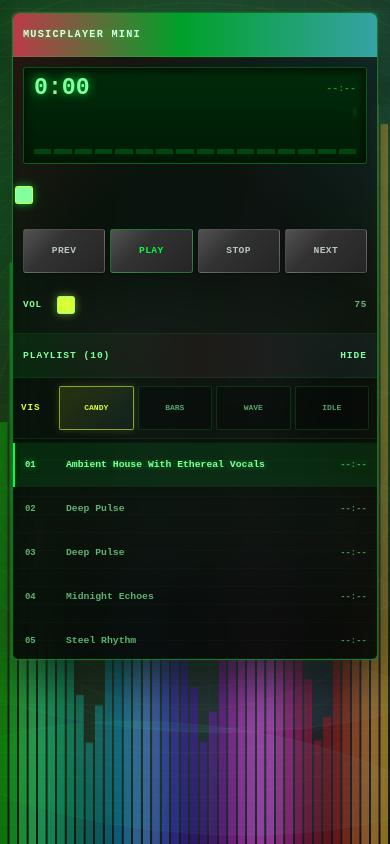
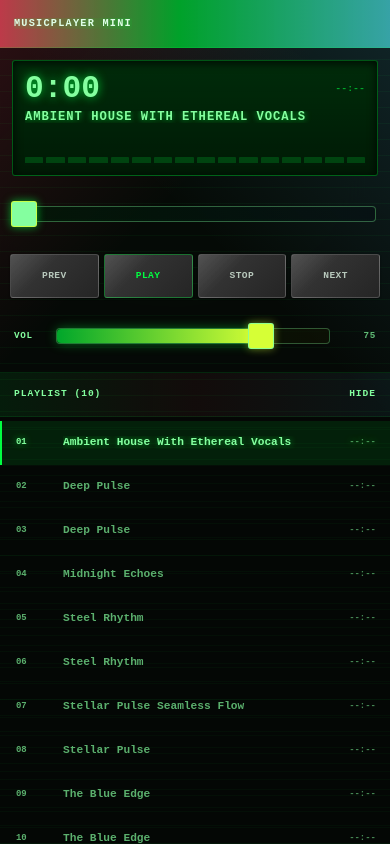
Before and after one commit to tompat1/musicplayer, a React (Vite) app: page / in a window 390 px wide. Built offline with nearby package versions, Linux system fonts and the light colour scheme.

Commit message:
feat: enhance Slider and winamp components with improved responsiveness and touch handling

```diff
--- a/src/components/AudioPlayer.jsx
+++ b/src/components/AudioPlayer.jsx
@@ -51,10 +51,12 @@ function DurationProbe({ track, onDuration }) {
 function Slider({ label, value, onChange }) {
   const sliderRef = useRef(null);
   const activePointerId = useRef(null);
+  const thumbValue = clamp(value, 0.025, 0.975);
 
   const updateValue = useCallback(
     (event) => {
       const rect = sliderRef.current.getBoundingClientRect();
+      if (!rect.width) return;
       onChange(clamp((event.clientX - rect.left) / rect.width, 0, 1));
     },
     [onChange],
@@ -78,21 +80,38 @@ function Slider({ label, value, onChange }) {
           updateValue(event);
         }}
         onPointerMove={(event) => {
+          event.preventDefault();
           if (activePointerId.current === event.pointerId) updateValue(event);
         }}
         onPointerUp={(event) => {
-          if (activePointerId.current === event.pointerId) activePointerId.current = null;
+          if (activePointerId.current === event.pointerId) {
+            activePointerId.current = null;
+            if (event.currentTarget.hasPointerCapture(event.pointerId)) {
+              event.currentTarget.releasePointerCapture(event.pointerId);
+            }
+          }
         }}
         onPointerCancel={(event) => {
-          if (activePointerId.current === event.pointerId) activePointerId.current = null;
+          if (activePointerId.current === event.pointerId) {
+            activePointerId.current = null;
+            if (event.currentTarget.hasPointerCapture(event.pointerId)) {
+              event.currentTarget.releasePointerCapture(event.pointerId);
+            }
+          }
         }}
         onKeyDown={(event) => {
-          if (event.key === 'ArrowLeft') onChange(clamp(value - 0.02, 0, 1));
-          if (event.key === 'ArrowRight') onChange(clamp(value + 0.02, 0, 1));
+          if (event.key === 'ArrowLeft') {
+            event.preventDefault();
+            onChange(clamp(value - 0.02, 0, 1));
+          }
+          if (event.key === 'ArrowRight') {
+            event.preventDefault();
+            onChange(clamp(value + 0.02, 0, 1));
+          }
         }}
       >
         <span className="slider-fill" style={{ width: `${value * 100}%` }} />
-        <span className="slider-thumb" style={{ left: `${value * 100}%` }} />
+        <span className="slider-thumb" style={{ left: `${thumbValue * 100}%` }} />
       </div>
     </div>
   );
@@ -813,6 +832,7 @@ export default function AudioPlayer({ tracks = [] }) {
   }, [isMinimized, next, previous, restoreFullPlayer, togglePlay]);
 
   const onMiniTitlePointerDown = useCallback((event) => {
+    if (isMobile) return;
     if (event.target.tagName === 'BUTTON') return;
     event.currentTarget.setPointerCapture(event.pointerId);
     event.preventDefault();
@@ -824,7 +844,7 @@ export default function AudioPlayer({ tracks = [] }) {
     miniDragging.current = true;
     setIsDraggingMini(true);
     setDocked(null);
-  }, []);
+  }, [isMobile]);
 
   const onMiniTitlePointerMove = useCallback((event) => {
     if (!miniDragging.current) return;
@@ -881,7 +901,7 @@ export default function AudioPlayer({ tracks = [] }) {
 
       {isMinimized ? (
         <>
-          <VisualMode track={currentTrack} playing={isPlaying} audioRef={audioRef} visualMode={visualMode} />
+          {!isMobile && <VisualMode track={currentTrack} playing={isPlaying} audioRef={audioRef} visualMode={visualMode} />}
           {docked ? (
             <DockedMiniHandle
               side={docked}
--- a/src/styles.css
+++ b/src/styles.css
@@ -1112,11 +1112,15 @@ h1 {
 .slider-field {
   display: flex;
   align-items: center;
+  width: 100%;
   min-height: 24px;
 }
 
 .slider-track {
   position: relative;
+  flex: 1;
+  width: 100%;
+  min-width: 0;
   height: 14px;
   cursor: pointer;
   touch-action: none;
@@ -1467,6 +1471,10 @@ h1 {
 }
 
 @media (max-width: 760px) {
+  body {
+    overflow: hidden;
+  }
+
   .player-shell {
     width: min(100% - 20px, 680px);
     padding: 10px 0;
@@ -1474,6 +1482,7 @@ h1 {
 
   .player-shell.is-minimized {
     width: 100%;
+    height: 100dvh;
     padding: 0;
   }
 
@@ -1482,31 +1491,68 @@ h1 {
   }
 
   .visual-mode {
-    min-height: 100dvh;
-    padding: 6vh 14px calc(14px + env(safe-area-inset-bottom));
-  }
-
-  .visual-title {
-    width: min(100% - 24px, 560px);
-  }
-
-  .visual-title h1 {
-    font-size: clamp(2.8rem, 17vw, 5.6rem);
+    display: none;
   }
 
   .winamp-mini {
-    top: max(12px, env(safe-area-inset-top));
-    left: 12px;
-    width: calc(100vw - 24px);
-    max-height: calc(100dvh - 24px - env(safe-area-inset-top) - env(safe-area-inset-bottom));
-    overflow-y: auto;
+    inset: 0;
+    display: flex;
+    flex-direction: column;
+    width: 100vw;
+    height: 100dvh;
+    max-height: none;
+    overflow: hidden;
     -webkit-overflow-scrolling: touch;
     overscroll-behavior: contain;
+    border: 0;
+    border-radius: 0;
+    background:
+      linear-gradient(135deg, rgba(255, 51, 92, 0.16), transparent 30%),
+      linear-gradient(225deg, rgba(88, 215, 255, 0.14), transparent 34%),
+      repeating-linear-gradient(0deg, rgba(0, 255, 65, 0.045) 0 1px, transparent 1px 16px),
+      rgba(6, 10, 7, 0.98);
   }
 
   .winamp-titlebar {
-    min-height: 44px;
-    padding: 9px 10px;
+    flex: 0 0 auto;
+    min-height: calc(48px + env(safe-area-inset-top));
+    padding: calc(9px + env(safe-area-inset-top)) 14px 9px;
+    cursor: default;
+    touch-action: auto;
+    border-radius: 0;
+  }
+
+  .winamp-titlebar:active {
+    cursor: default;
+  }
+
+  .winamp-lcd {
+    flex: 0 0 auto;
+    margin: 12px 12px 0;
+    padding: 12px;
+  }
+
+  .winamp-time-row strong {
+    font-size: clamp(1.7rem, 8vw, 2.35rem);
+  }
+
+  .winamp-marquee {
+    font-size: 0.76rem;
+  }
+
+  .winamp-marquee span {
+    overflow: hidden;
+    padding-left: 0;
+    text-overflow: ellipsis;
+  }
+
+  .winamp-marquee span[data-playing="true"] {
+    animation: none;
+  }
+
+  .winamp-seek {
+    flex: 0 0 auto;
+    padding: 12px 14px 6px;
   }
 
   .winamp-controls button,
@@ -1517,38 +1563,65 @@ h1 {
 
   .winamp-volume {
     grid-template-columns: 34px minmax(0, 1fr) 38px;
+    flex: 0 0 auto;
     min-height: 48px;
-    padding-bottom: 6px;
+    padding: 2px 14px 10px;
   }
 
   .winamp-volume .slider-field,
   .winamp-seek .slider-field {
-    min-height: 44px;
+    position: relative;
+    min-height: 52px;
+  }
+
+  .winamp-volume .slider-field::before,
+  .winamp-seek .slider-field::before {
+    position: absolute;
+    inset: 0;
+    content: "";
   }
 
   .winamp-volume .slider-track,
   .winamp-seek .slider-track {
-    height: 13px;
+    height: 16px;
   }
 
   .winamp-volume .slider-thumb,
   .winamp-seek .slider-thumb {
-    width: 18px;
-    height: 18px;
+    width: 26px;
+    height: 26px;
+  }
+
+  .winamp-drawer {
+    display: flex;
+    flex: 1 1 auto;
+    flex-direction: column;
+    min-height: 0;
   }
 
   .winamp-vis-row {
-    grid-template-columns: 34px repeat(4, minmax(0, 1fr));
-    padding: 8px;
-  }
-
-  .winamp-vis-row button {
-    min-height: 44px;
-    font-size: 0.5rem;
+    display: none;
+  }
+
+  .winamp-drawer-toggle {
+    flex: 0 0 auto;
+    padding-inline: 14px;
   }
 
   .winamp-songlist {
-    max-height: clamp(96px, calc(100dvh - 360px), 220px);
+    flex: 1 1 auto;
+    max-height: none;
+    min-height: 0;
+    padding-bottom: max(12px, env(safe-area-inset-bottom));
+  }
+
+  .winamp-song-row {
+    grid-template-columns: 40px minmax(0, 1fr) 52px;
+    padding: 8px 14px;
+  }
+
+  .winamp-song-row strong {
+    font-size: 0.7rem;
   }
 
   .deck-hero,
```
